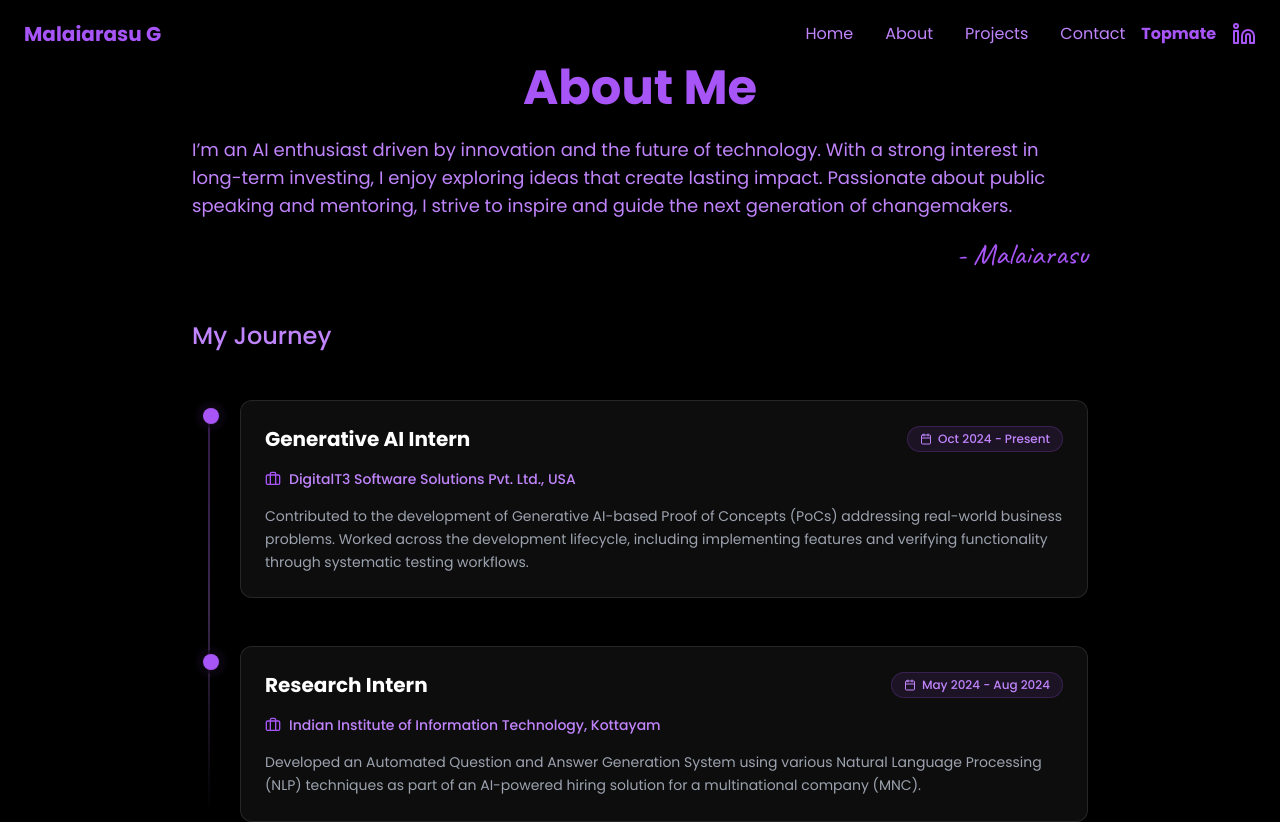
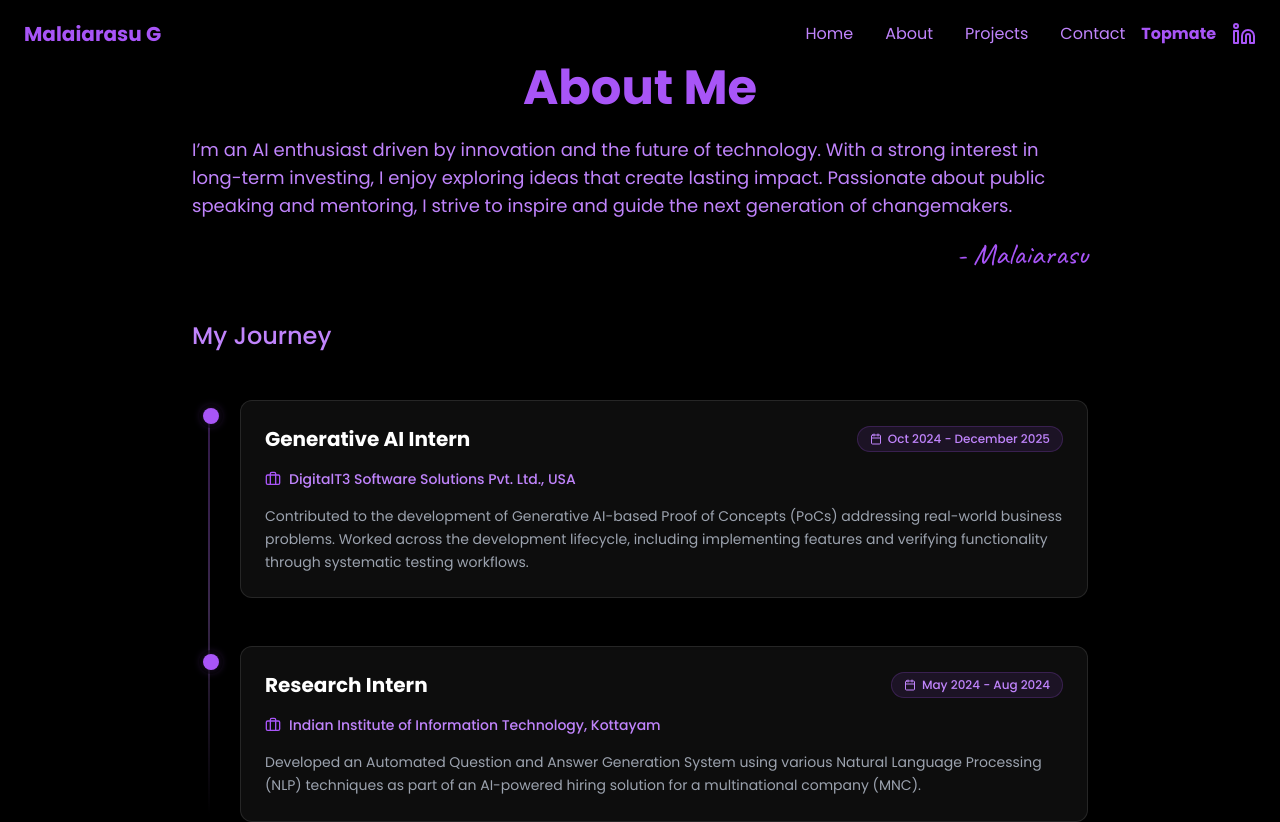
Before and after one commit to MalaiarasuGRaj/mgraj-portfolio, a React (Vite) app: page /about in a window 1280 px wide. Shown: the top 822 px of the page. Built offline with nearby package versions, Linux system fonts and the light colour scheme.

Commit message:
Updated Experience Timeline

```diff
--- a/src/components/sections/AboutSection.tsx
+++ b/src/components/sections/AboutSection.tsx
@@ -105,7 +105,7 @@ export const AboutSection = () => {
                     </h4>
                     <span className="inline-flex items-center gap-1.5 px-3 py-1 rounded-full bg-portfolio-purple/10 text-portfolio-purple-light text-xs font-medium border border-portfolio-purple/20">
                       <Calendar size={12} />
-                      Oct 2024 - Present
+                      Oct 2024 - December 2025
                     </span>
                   </div>
 
```
